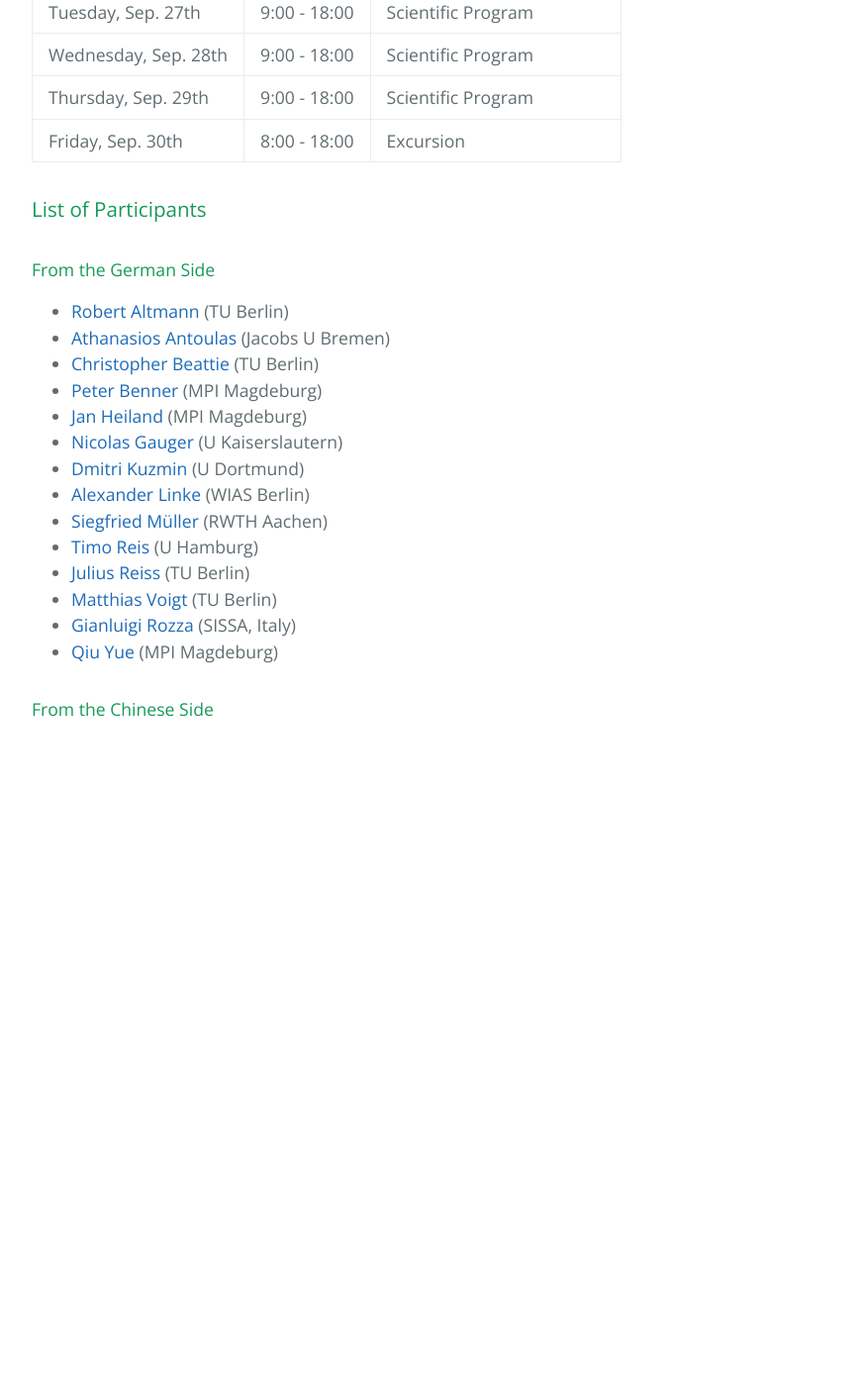
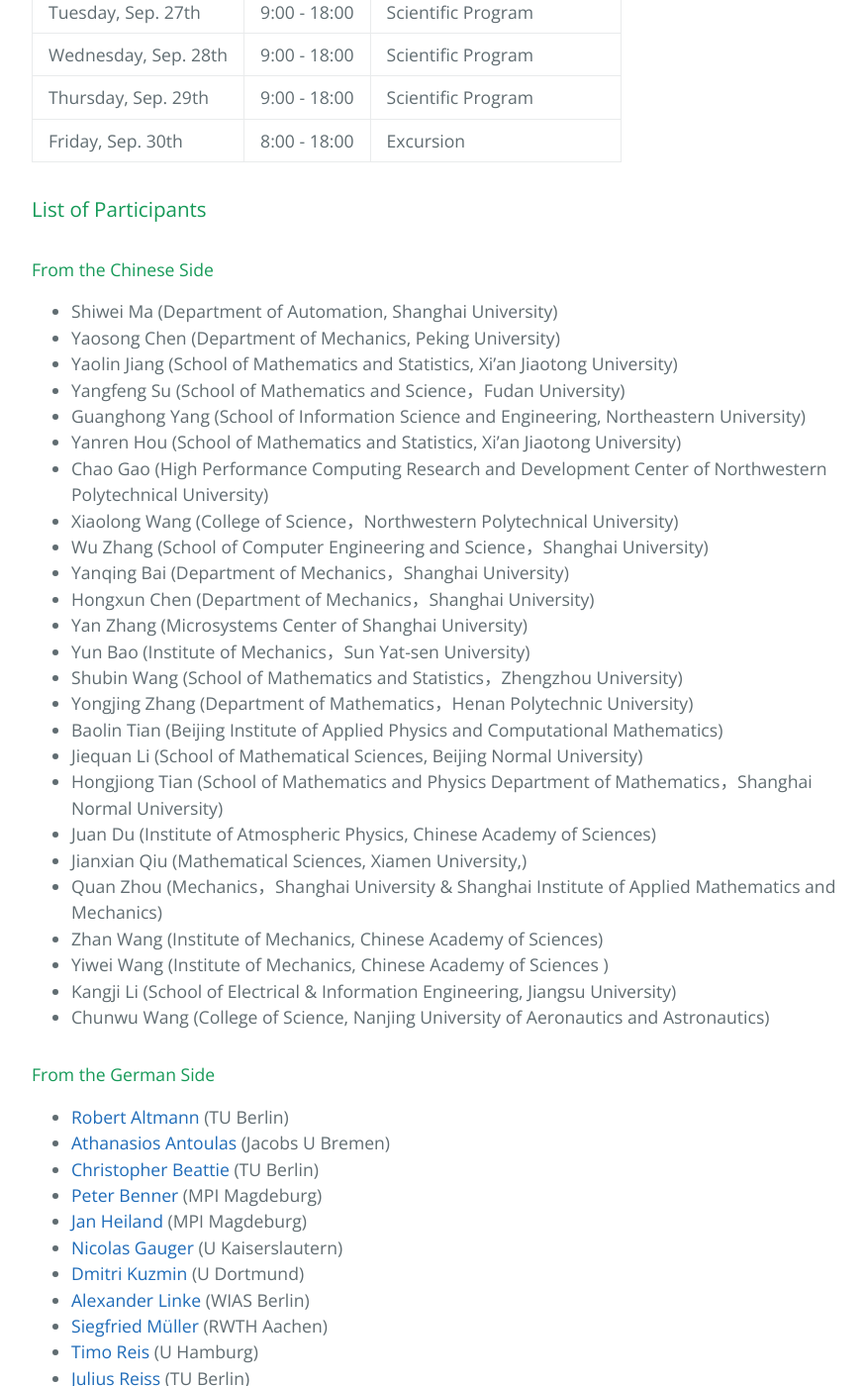
Before and after one commit to highlando/16-cdz-workshop, a Jekyll site: the page built from index.md, in a window 1280 px wide and 1400 px high, scrolled down 511 px. Shown: the whole window at 99% size, without its empty margins (192-1066 px from the left). Built offline with Jekyll 4.4.1, drawn with Linux system fonts in a browser that asks for light colours; before the commit the page ends 1288 px from its top, so only the background shows below that; some of the changed text lies outside the part shown.

Commit message:
added chin participants

```diff
--- a/index.md
+++ b/index.md
@@ -28,6 +28,34 @@
 
 ### List of Participants
 
+<h4> From the Chinese Side </h4>
+
+ * Shiwei Ma (Department of Automation, Shanghai University)
+ * Yaosong Chen (Department of Mechanics, Peking University)
+ * Yaolin Jiang (School of Mathematics and Statistics, Xi'an Jiaotong University)
+ * Yangfeng Su (School of Mathematics and Science，Fudan University)
+ * Guanghong Yang (School of Information Science and Engineering, Northeastern University)
+ * Yanren Hou (School of Mathematics and Statistics, Xi'an Jiaotong University)
+ * Chao Gao (High Performance Computing Research and Development Center of Northwestern Polytechnical University)
+ * Xiaolong Wang (College of Science，Northwestern Polytechnical University)
+ * Wu Zhang (School of Computer Engineering and Science，Shanghai University)
+ * Yanqing Bai (Department of Mechanics，Shanghai University)
+ * Hongxun Chen (Department of Mechanics，Shanghai University)
+ * Yan Zhang (Microsystems Center of Shanghai University)
+ * Yun Bao (Institute of Mechanics，Sun Yat-sen University)
+ * Shubin Wang (School of Mathematics and Statistics，Zhengzhou University)
+ * Yongjing Zhang (Department of Mathematics，Henan Polytechnic University)
+ * Baolin Tian (Beijing Institute of Applied Physics and Computational Mathematics)
+ * Jiequan Li (School of Mathematical Sciences, Beijing Normal University)
+ * Hongjiong Tian (School of Mathematics and Physics Department of Mathematics，Shanghai Normal University)
+ * Juan Du (Institute of Atmospheric Physics, Chinese Academy of Sciences)
+ * Jianxian Qiu (Mathematical Sciences, Xiamen University,)
+ * Quan Zhou (Mechanics，Shanghai University & Shanghai Institute of Applied Mathematics and Mechanics)
+ * Zhan Wang (Institute of Mechanics, Chinese Academy of Sciences)
+ * Yiwei Wang (Institute of Mechanics, Chinese Academy of Sciences )
+ * Kangji Li (School of Electrical & Information Engineering, Jiangsu University)
+ * Chunwu Wang (College of Science, Nanjing University of Aeronautics and Astronautics)
+
 <h4> From the German Side </h4>
 
  * [Robert Altmann](https://www.math.tu-berlin.de/fachgebiete_ag_modnumdiff/fg_numerische_mathematik/v-menue/mitarbeiter/robert_altmann/home/) (TU Berlin)
@@ -45,4 +73,4 @@
  * [Gianluigi Rozza](http://www.math.sissa.it/users/gianluigi-rozza) (SISSA, Italy)
  * [Qiu Yue](http://www.mpi-magdeburg.mpg.de/employees/47281/823076) (MPI Magdeburg)
 
-<h4> From the Chinese Side </h4>
+ * Qifeng Liao (School of Information Science and Technology, Shanghai Tech University)
```
